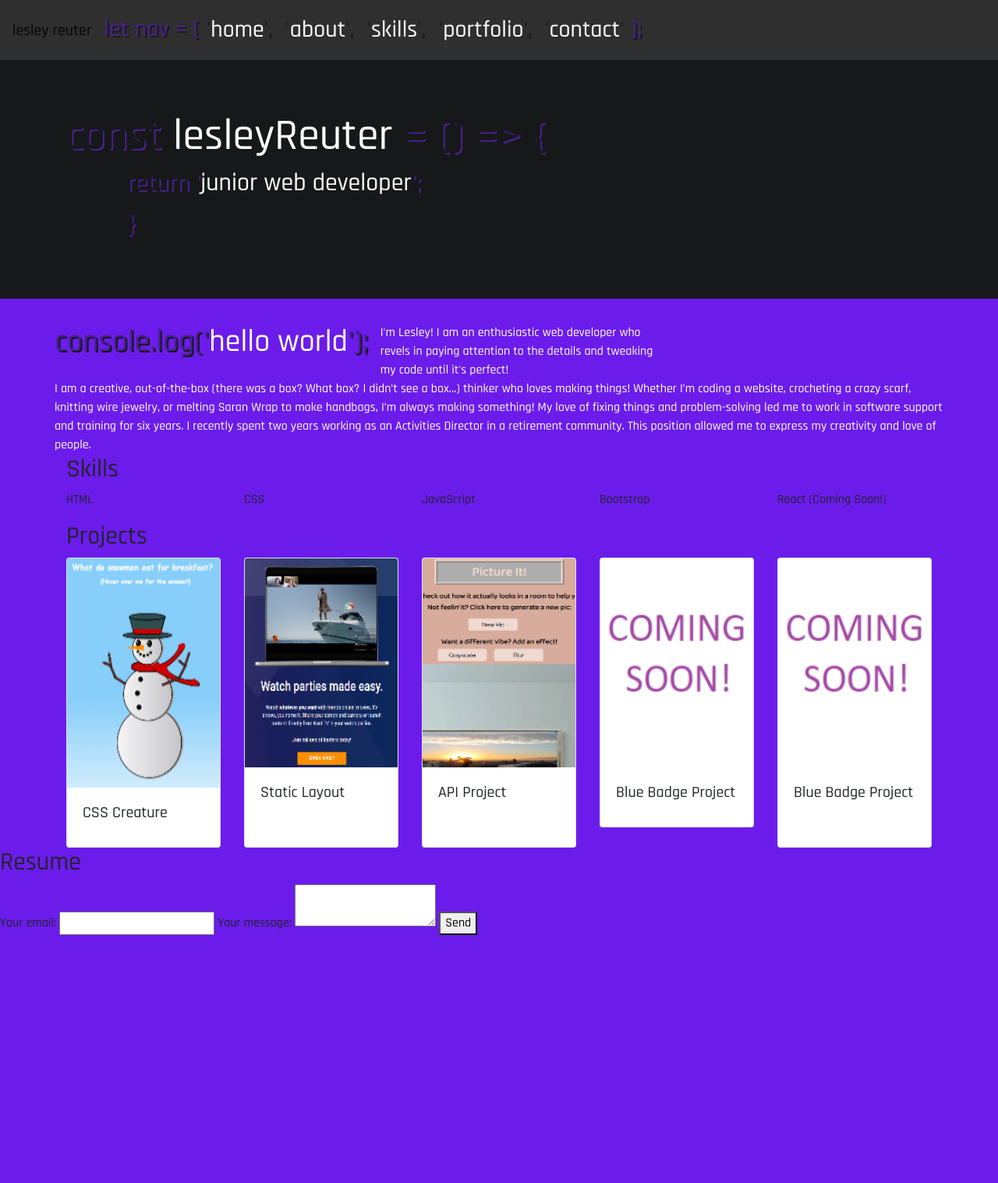
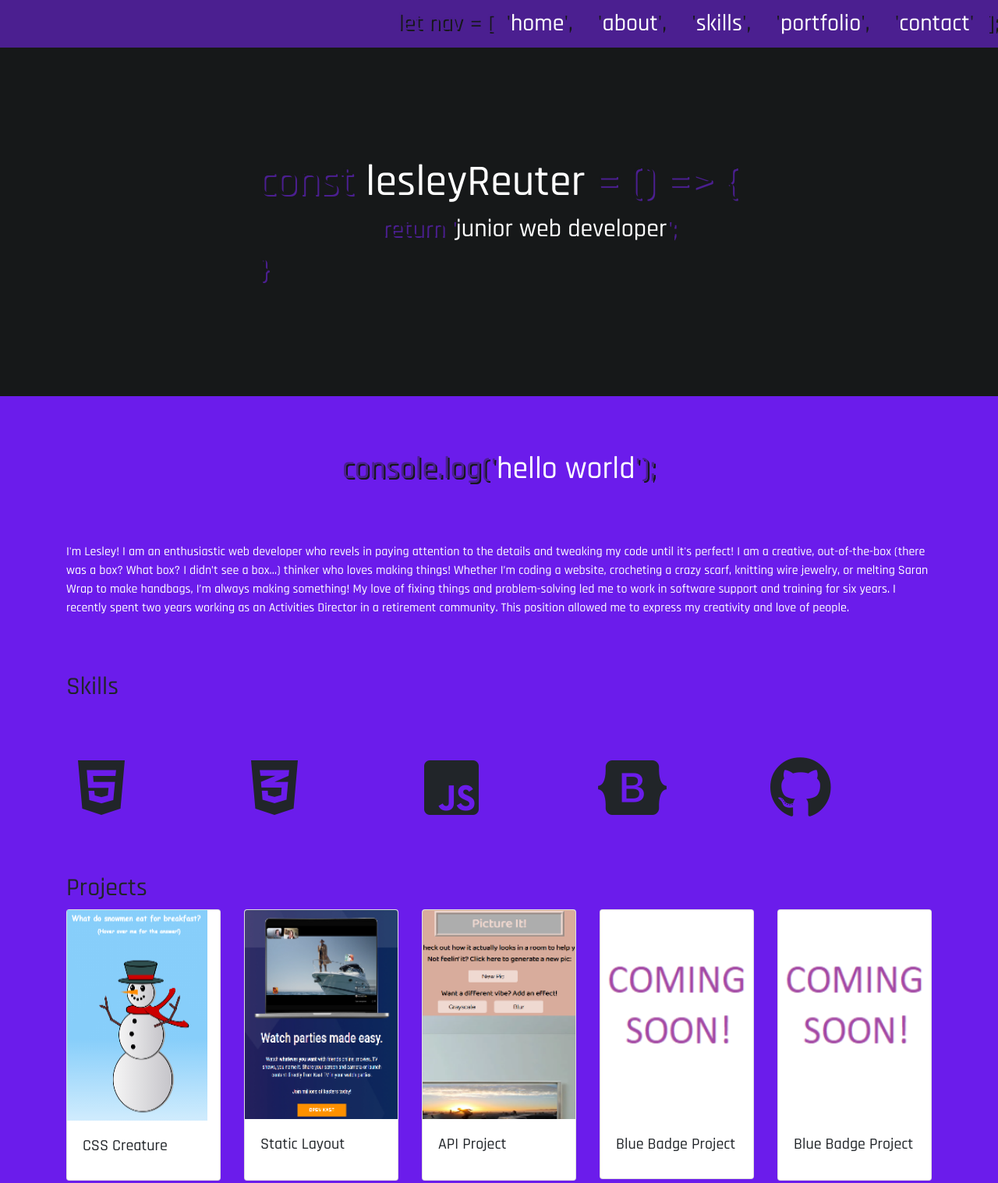
Before and after one commit to lesleykr/Portfolio, a plain HTML site: page index.html in a window 1280 px wide. Shown: the top 1517 px of the page at 78% size. Before the commit the page ends 1207 px from the top, so only its background shows below. Drawn offline with nearby package versions, Linux system fonts and the light colour scheme; a web font is replaced by a local one.

Commit message:
added space moved nav right etc

```diff
--- a/index.html
+++ b/index.html
@@ -11,64 +11,58 @@
     <link
         href="https://fonts.googleapis.com/css2?family=Anaheim&family=Blinker&family=Lekton&family=Montserrat&family=Rajdhani:wght@500&display=swap"
         rel="stylesheet">
+    <link rel="stylesheet" href="https://use.fontawesome.com/releases/v5.15.1/css/all.css"
+        integrity="sha384-vp86vTRFVJgpjF9jiIGPEEqYqlDwgyBgEF109VFjmqGmIY/Y4HV4d3Gp2irVfcrp" crossorigin="anonymous">
     <link rel="stylesheet" href="styles.css">
     <title>Portfolio</title>
 </head>
 
 <body>
     <!-- NAVBAR -->
-    <nav class="navbar navbar-expand-lg navbar-light" style="background-color:#2F2F2F;">
-        <a class="navbar-brand" href="#">lesley reuter</a>
-        <button class="navbar-toggler" type="button" data-toggle="collapse" data-target="#navbarNav"
-            aria-controls="navbarNav" aria-expanded="false" aria-label="Toggle navigation">
-            <span class="navbar-toggler-icon"></span>
-        </button>
-        <div class="collapse navbar-collapse" id="navbarNav">
-            <ul class="navbar-nav" class="d-flex justify-content-end">
+        <nav>
+            <ul class="nav fixed-top justify-content-end">
 
                 <li class="nav-item" id="nav-js-beg">let nav = [</li>
                 <li class="nav-item">
-                    <a class="nav-link" href="#"><span class="nav-js">'</span>home<span class="nav-js">',</span></a>
+                    <a class="nav-link" href="nav"><span class="nav-js">'</span>home<span class="nav-js">',</span></a>
                 </li>
                 <li class="nav-item">
-                    <a class="nav-link" href="#"><span class="nav-js">'</span>about<span class="nav-js">',</span></a>
+                    <a class="nav-link" href="#about"><span class="nav-js">'</span>about<span class="nav-js">',</span></a>
                 </li>
                 <li class="nav-item">
-                    <a class="nav-link" href="#"><span class="nav-js">'</span>skills<span class="nav-js">',</span></a>
+                    <a class="nav-link" href="#skills"><span class="nav-js">'</span>skills<span class="nav-js">',</span></a>
                 </li>
                 <li class="nav-item">
-                    <a class="nav-link" href="#"><span class="nav-js">'</span>portfolio<span
+                    <a class="nav-link" href="#projects"><span class="nav-js">'</span>portfolio<span
                             class="nav-js">',</span></a>
                 </li>
                 <li class="nav-item">
-                    <a class="nav-link" href="#"><span class="nav-js">'</span>contact<span class="nav-js">'</span></a>
+                    <a class="nav-link" href="#contact"><span class="nav-js">'</span>contact<span class="nav-js">'</span></a>
                 </li>
                 <li class="nav-item" id="nav-js-end">];</a>
                 </li>
+            </ul>
+        </nav>
 
-            </ul>
-        </div>
-    </nav>
     <!-- HEADER -->
-    <div class="jumbotron jumbotron-fluid" style="background-color: #161819;">
+    <div class="jumbotron jumbotron-fluid " style="background-color: #161819;">
         <div class="container">
             <h1 class="display-4" id="jumbo-h1"><span>const </span>lesleyReuter <span>= () => {</span></h1>
             <h2 class="display-5" id="jumbo-h2"><span>return '</span>junior web developer<span>';</span>
-                <h1 class="display-5" id="jumbo-h2"><span>}</span></h1>
+                <h1 class="display-5" id="jumbo-h3"><span>}</span></h1>
 
         </div>
     </div>
     <!-- ABOUT -->
     <div class="container" id="about">
-        <div class="row">
+
             <div id="greeting">
                 <h1><span>console.log('</span>hello world<span>');</span></h1>
             </div>
-            <div class="col-sm-4">
+
+            <div class="about">
                 I'm Lesley! I am an enthusiastic web developer who revels in paying attention to the details and
                 tweaking my code until it's perfect!
-            </div>
-            <div class="about">
                 I am a creative, out-of-the-box (there was a box? What box? I didn’t see a box…) thinker who loves
                 making things! Whether I’m coding a website, crocheting a crazy scarf, knitting wire jewelry, or melting
                 Saran Wrap to make handbags, I’m always making something!
@@ -77,35 +71,26 @@
                 position allowed me to express my creativity and love of people.
 
             </div>
+
     </div>
-    </div>
+
     <div id="skills" class="container">
         <h2>Skills</h2>
-            <div class="row">
-                <div class="col">
-                    <p>HTML</p>
+
+        <ul class="row">
+            <li class="col"><i class="fab fa-html5 fa-5x"></i></li>
+            <li class="col"><i class="fab fa-css3-alt fa-5x"></i></li>
+            <li class="col"><i class="fab fa-js-square fa-5x"></i></li>
+            <li class="col"><i class="fab fa-bootstrap fa-5x"></i></li>
+            <li class="col"><i class="fab fa-github fa-5x"></i></li>
+        </ul>
     </div>
-                <div class="col">
-                    <p>CSS</p>
-                </div>
-                <div class="col">
-                    <p>JavaScript</p>
-                </div>
-                <div class="col">
-                    <p>Bootstrap</p>
-                </div>
-                <div class="col">
-                    <p>React (Coming Soon!)</p>
-                </div>
-            </div>
-        </div>
-
     <div id="projects" class="container">
         <h2>Projects</h2>
         <div class="row row-cols-1 row-cols-md-2 g-4">
             <div class="col">
                 <div id="creature" class="card h-100">
-                    <img src="Images/css-creature.png" class="" alt="...">
+                    <a href="https://codepen.io/lesleykr/full/rNLoZrR" target="_blank"><img src="Images/css-creature.png"></a>
                     <div class="card-body">
                         <h5 class="card-title">CSS Creature</h5>
                     </div>
@@ -113,7 +98,7 @@
             </div>
             <div class="col">
                 <div id="kast" class="card h-100">
-                    <img src="Images/kast-image.png" class="card-img-top" alt="...">
+                    <a href="https://lesleykr.github.io/staticLayout/" target="_blank"><img src="Images/kast-image.png" class="card-img-top" alt="..."></a>
                     <div class="card-body">
                         <h5 class="card-title">Static Layout</h5>
                     </div>
@@ -121,14 +106,14 @@
             </div>
             <div class="col">
                 <div id="api" class="card h-100">
-                    <img src="Images/picture-it.png" class="card-img-top" alt="...">
+                    <a href="https://lesleykr.github.io/pic-a-picAPI/" target="_blank"><img src="Images/picture-it.png" class="card-img-top" alt="..."></a>
                     <div class="card-body">
                         <h5 class="card-title">API Project</h5>
                     </div>
                 </div>
             </div>
             <div class="col">
-                  <div id="blue-badge"class="card">
+                <div id="blue-badge" class="card">
                     <img src="Images/coming-soon.png" class="card-img-top" alt="...">
                     <div class="card-body">
                         <h5 class="card-title">Blue Badge Project</h5>
@@ -150,20 +135,39 @@
     </div>
 
     <!-- CONTACT FORM  -->
-    <form action="https://formspree.io/f/mgeplvgp" method="POST">
+    <form id="contact" action="https://formspree.io/f/mgeplvgp" method="POST">
+        <label>
+            Your Name:
+            <input id="name" type="text" name="name">
+        </label>
         <label>
             Your email:
-            <input type="text" name="_replyto">
+            <input id="email" type="text" name="_replyto">
         </label>
         <label>
             Your message:
             <textarea name="message"></textarea>
         </label>
 
+        <!-- <script>
+            window.formbutton=window.formbutton||function(){(formbutton.q=formbutton.q||[]).push(arguments)};
+            formbutton("create", {action: "https://formspree.io/f/xeqpryoa"})
+          </script> -->
+
         <!-- your other form fields go here -->
 
         <button type="submit">Send</button>
     </form>
+
+    <footer>
+        <ul class="row">
+            <li class="col"></li><a href="https://codepen.io/lesleykr" target="_blank"><i class="fab fa-codepen fa-5x"></i></a></li>
+            <li class="col"></li><a href="https://www.linkedin.com/in/lesleyreuter/" target="_blank"><i class="fab fa-linkedin fa-5x"></i></a></li>
+            <li class="col"><a href="https://github.com/lesleykr" target="_blank"><i class="fab fa-github fa-5x"></i></a></li>
+        </ul>
+    </div>
+        <h6>&copy Lesley Reuter 2020</h6>
+    </footer>
     <!-- BOOTSTRAP SCRIPTS -->
     <script src="https://code.jquery.com/jquery-3.3.1.slim.min.js"
         integrity="sha384-q8i/X+965DzO0rT7abK41JStQIAqVgRVzpbzo5smXKp4YfRvH+8abtTE1Pi6jizo"
--- a/styles.css
+++ b/styles.css
@@ -8,41 +8,48 @@ nav {
     font-size: 30px;
     color: white;
     font-family: 'Rajdhani', sans-serif;
-    background-color: ;
-
-
-}
-nav ul {
-    float: right;
 
 }
 
-#navbarNav li a {
+nav ul {
+    background-color: #4B1F90;
+}
+nav li a {
     color: white;
-
-
 
 }
 
 .nav-js {
     color: #161819;
+
 }
 
 #nav-js-beg {
-    position: relative;
+    /* position: relative; */
+    margin-top: 7px;
+    color:  #4B1F90;
+    text-shadow: 2px 2px #161819;
+}
+
+#nav-js-end {
+    /* position: relative; */
     margin-top: 7px;
     color:  #4B1F90;
     text-shadow: 2px 2px #161819;
 
-
 }
 
-#nav-js-end {
-    position: relative;
-    margin-top: 7px;
+.nav-punct {
     color:  #4B1F90;
     text-shadow: 2px 2px #161819;
+}
 
+.jumbotron {
+    padding: 200px 0 130px 0;
+}
+
+.jumbotron .container{
+    text-align: center;
 }
 
 #jumbo-h1 {
@@ -66,17 +73,16 @@ nav ul {
     text-shadow: 2px 2px #4B1F90;
 }
 
-.nav-punct {
-    color:  #4B1F90;
-    text-shadow: 2px 2px #161819;
-}
+#jumbo-h3 {
+    color: #161819;
+    text-shadow: 2px 2px #4B1F90;
+    margin-right: 600px;
 
-#about {
-    color: white;
 }
 
 #greeting {
     font-size: 100px;
+    margin: 70px auto;
 }
 
 #greeting span {
@@ -87,3 +93,60 @@ nav ul {
 #greeting h1{
     text-align: center;
 }
+
+#about {
+    color: white;
+    margin: 70px auto;
+}
+
+#skills ul{
+    list-style-type: none;
+    margin: 0;
+    padding: 0;
+    margin: 70px auto;
+
+  }
+
+  #skills li {
+    float: left;
+  }
+
+  #skills li a {
+    display: block;
+    color: white;
+    text-align: center;
+    padding: 16px;
+    text-decoration: none;
+  }
+
+ #skills li a:hover {
+    background-color: #111111;
+  }
+
+  #projects {
+    margin: 70px auto;
+  }
+
+form {
+    display: block;
+    margin: 70px auto;
+}
+ #name {
+     width: 1000px;
+     text-align: center;
+ }
+ #email {
+     width: 1000px;
+ }
+ textarea {
+     width: 1000px;
+ }
+
+ footer ul {
+     list-style-type: none;
+ }
+
+ footer ul li i{
+     width: 100px;
+     height: 100px;
+ }
```
Lines whose indentation alone changed are shown as unchanged.
